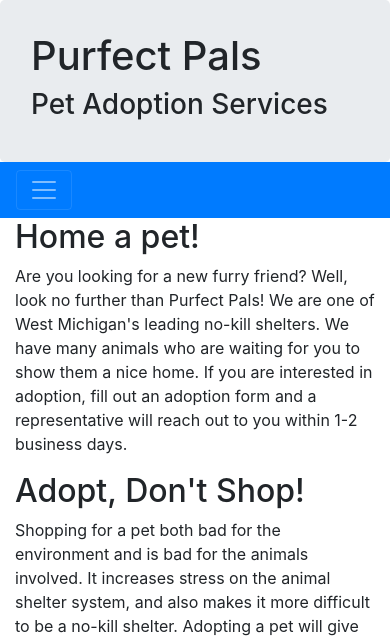
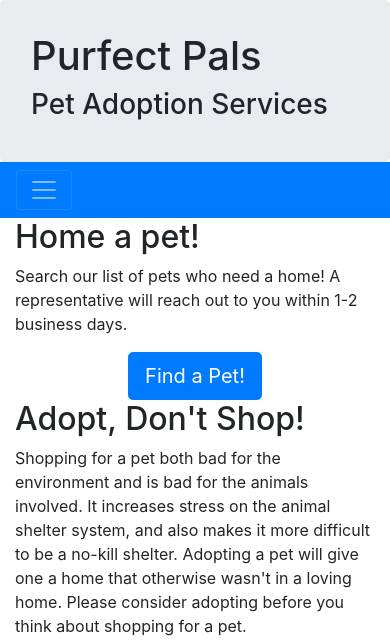
Before and after one commit to MatthewNordstrand/purfectpals, a website: page index.html in a window 390 px wide. Shown: the top 641 px of the page. Drawn offline with nearby package versions, Linux system fonts and the light colour scheme.

Commit message:
Added more responsive content to home

```diff
--- a/index.html
+++ b/index.html
@@ -51,9 +51,13 @@
     <div class="container">
         <form>
             <div class="row">
-                <div class="col-12">
+                <div class="col-sm-9">
                     <h2>Home a pet!</h2>
-                    <p>Are you looking for a new furry friend? Well, look no further than Purfect Pals! We are one of West Michigan's leading no-kill shelters. We have many animals who are waiting for you to show them a nice home. If you are interested in adoption, fill out an adoption form and a representative will reach out to you within 1-2 business days.</p>
+                    <p class="d-none d-sm-block">Are you looking for a new furry friend? Well, look no further than Purfect Pals! We are one of West Michigan's leading no-kill shelters. We have many animals who are waiting for you to show them a nice home. If you are interested in adoption, fill out an adoption form and a representative will reach out to you within 1-2 business days.</p>
+                    <p class="d-sm-none">Search our list of pets who need a home! A representative will reach out to you within 1-2 business days.</p>
+                </div>
+                <div class="col-sm-3 align-self-center text-center">
+                    <button type="button" class="btn btn-primary btn-lg">Find a Pet!</button>
                 </div>
                 <div class="col-12">
                     <h2>Adopt, Don't Shop!</h2>
```
